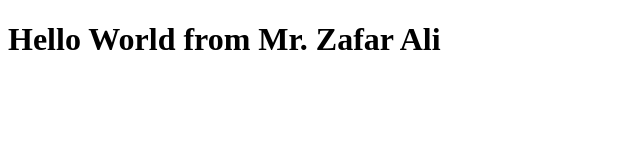
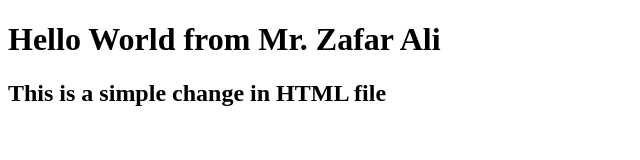
Before and after one commit to zafarneo786/bootcamp_new_2020_21, a plain HTML site: page index.html in a window 1280 px wide. Shown: the whole page, without its empty margins (0-640 px from the left). Drawn offline with Linux system fonts and the light colour scheme.

Commit message:
html file updated

```diff
--- a/index.html
+++ b/index.html
@@ -7,5 +7,8 @@
 </head>
 <body>
     <h1>Hello World from Mr. Zafar Ali</h1>
+    <h2>
+        This is a simple change in HTML file
+    </h2>
 </body>
 </html>
```
